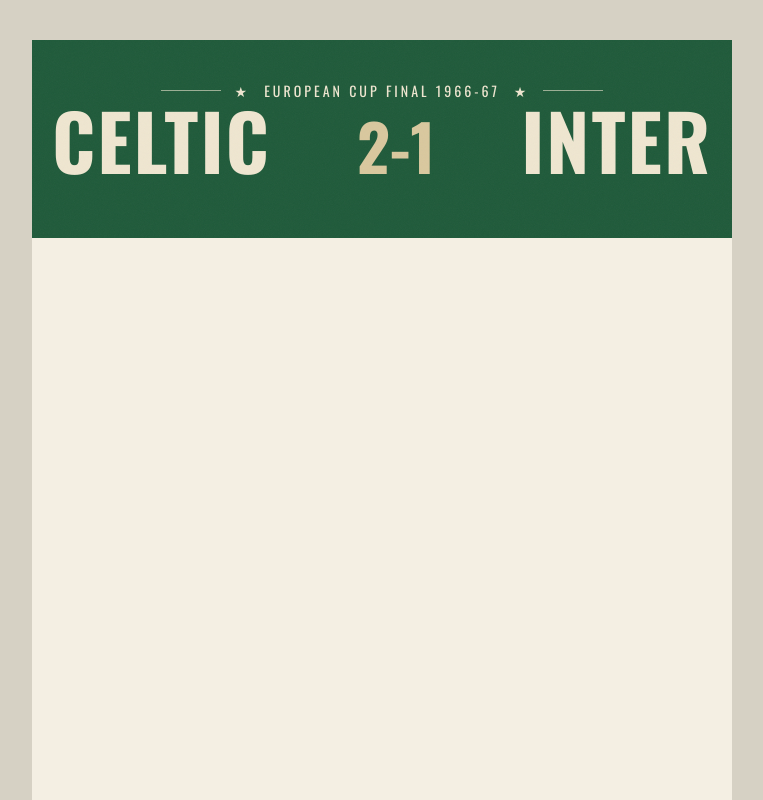
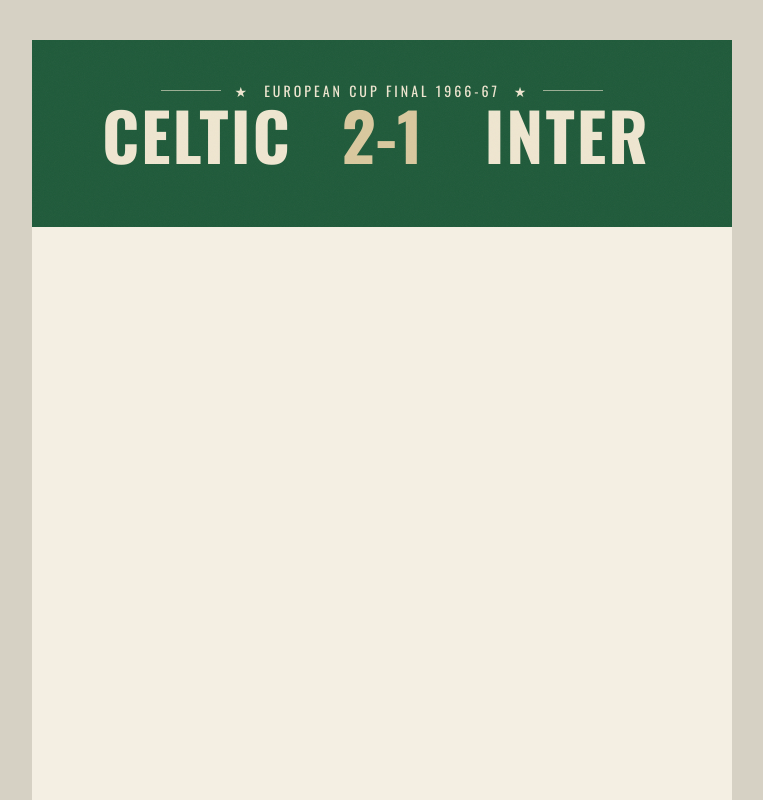
Before and after one commit to fiumara-4/matchday-classics, a Next.js app: page / in a window 1280 px wide. Shown: the top 800 px of the page, without its empty margins (258-1021 px from the left). Built offline with nearby package versions, Linux system fonts and the light colour scheme.

Commit message:
Update poster.module.css

```diff
--- a/app/poster.module.css
+++ b/app/poster.module.css
@@ -51,29 +51,33 @@
 
 /* SCORE LINE */
 .scoreLine {
-  display: flex;
-  justify-content: space-between;
+  display: grid;
+  grid-template-columns: 1fr auto 1fr;
   align-items: baseline;
-  flex-wrap: nowrap; /* 🔥 IMPORTANTISSIMO */
-  white-space: nowrap;
+  width: 100%;
+  container-type: inline-size; /* fondamentale per la responsività */
 }
 
 /* SQUADRE */
 .team {
-  font-size: clamp(48px, 6vw, 110px);
   font-weight: 700;
   letter-spacing: 2px;
   line-height: 1;
   white-space: nowrap;
+  text-align: center;
+
+  font-size: clamp(28px, 10cqi, 110px);
 }
 
 /* RISULTATO */
 .score {
-  font-size: clamp(44px, 5vw, 100px);
   font-weight: 700;
   color: #d9c89e;
   line-height: 1;
   white-space: nowrap;
+  text-align: center;
+
+  font-size: clamp(28px, 10cqi, 110px);
 }
 
 /* resto poster placeholder */
```
